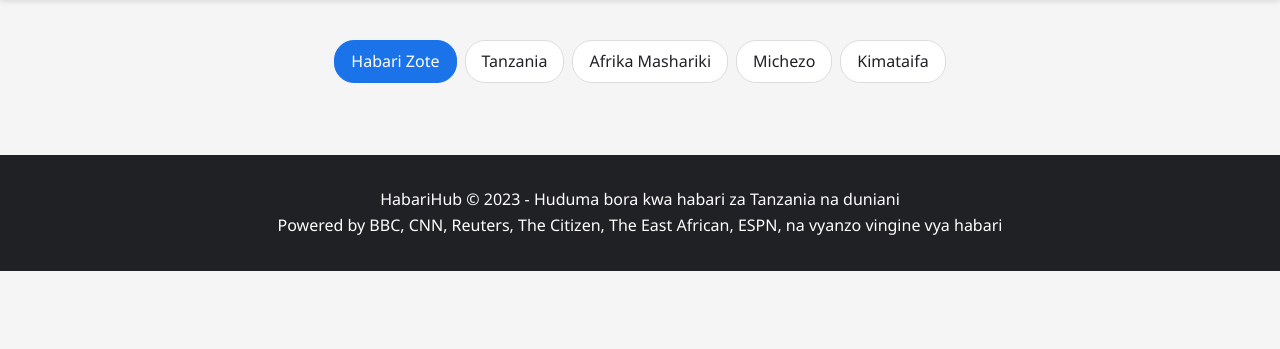
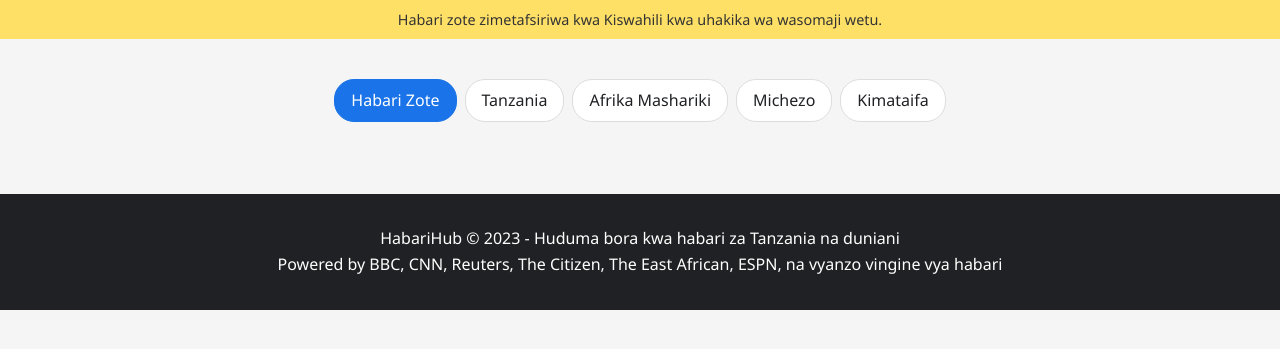
Before and after one commit to nextdev42/ai_newsapp, a Node server app: template views/index.ejs in a window 1280 px wide. Shown: the part 117-466 px from the top of the page. Run offline with Node 20, Linux system fonts and the light colour scheme; the template is opened without the code that fills it, so the values that code supplies are empty.

Commit message:
Update index.ejs

```diff
--- a/views/index.ejs
+++ b/views/index.ejs
@@ -3,7 +3,7 @@
 <head>
     <meta charset="UTF-8">
     <meta name="viewport" content="width=device-width, initial-scale=1.0">
-    <title>HabariHub - Habari za Kimataifa na za Tanzania</title>
+    <title>HabariHub - Habari za Tanzania na Kimataifa</title>
     <style>
         :root {
             --primary: #1a73e8;
@@ -44,6 +44,14 @@
         .tagline {
             font-size: 1rem;
             opacity: 0.9;
+        }
+
+        .language-notice {
+            background-color: #ffe066;
+            color: #333;
+            padding: 0.5rem;
+            text-align: center;
+            font-size: 0.9rem;
         }
 
         .container {
@@ -126,13 +134,6 @@
             color: var(--dark);
         }
 
-        .news-title-en {
-            font-size: 0.9rem;
-            color: var(--gray);
-            margin-bottom: 0.5rem;
-            font-style: italic;
-        }
-
         .news-desc {
             font-size: 0.9rem;
             color: var(--gray);
@@ -161,6 +162,12 @@
             color: #888;
             margin-top: 0.5rem;
             font-style: italic;
+        }
+
+        .translation-notice {
+            font-size: 0.7rem;
+            color: #e74c3c;
+            margin-top: 0.5rem;
         }
 
         footer {
@@ -194,6 +201,10 @@
         <div class="tagline">Ukurasa wako wa habari za Tanzania na kimataifa</div>
     </header>
 
+    <div class="language-notice">
+        Habari zote zimetafsiriwa kwa Kiswahili kwa uhakika wa wasomaji wetu.
+    </div>
+
     <div class="container">
         <div class="category-tabs">
             <div class="category-tab active" data-category="all">Habari Zote</div>
@@ -215,7 +226,6 @@
                     <div class="news-content">
                         <span class="news-source"><%= article.source %></span>
                         <h3 class="news-title"><%= article.title_sw %></h3>
-                        <p class="news-title-en"><%= article.title %></p>
                         <% if (article.description_sw) { %>
                             <p class="news-desc"><%= article.description_sw %></p>
                         <% } %>
@@ -227,6 +237,10 @@
 
                         <% if (article.link && article.link.includes('thecitizen') || article.link.includes('theeastafrican') || article.link.includes('espn')) { %>
                             <p class="scraped-notice">Imepakuliwa moja kwa moja kutoka tovuti</p>
+                        <% } %>
+
+                        <% if (article.needsTranslation && article.title !== article.title_sw) { %>
+                            <p class="translation-notice">*Imetafsiriwa kiotomatiki</p>
                         <% } %>
                     </div>
                 </div>
```
